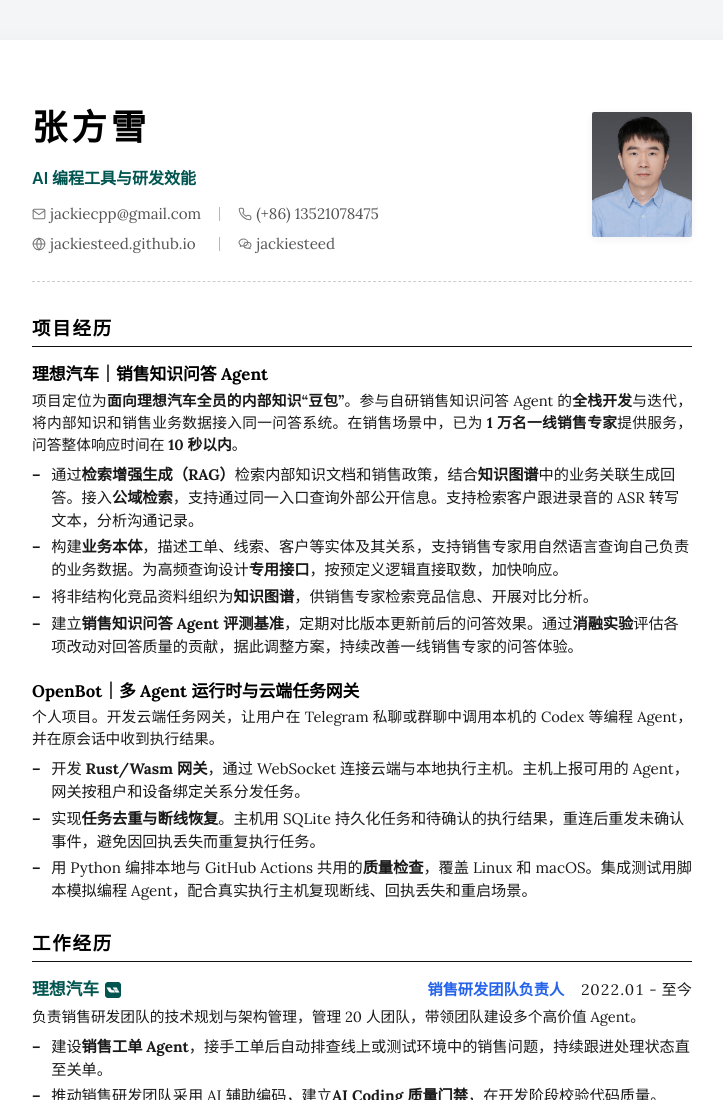
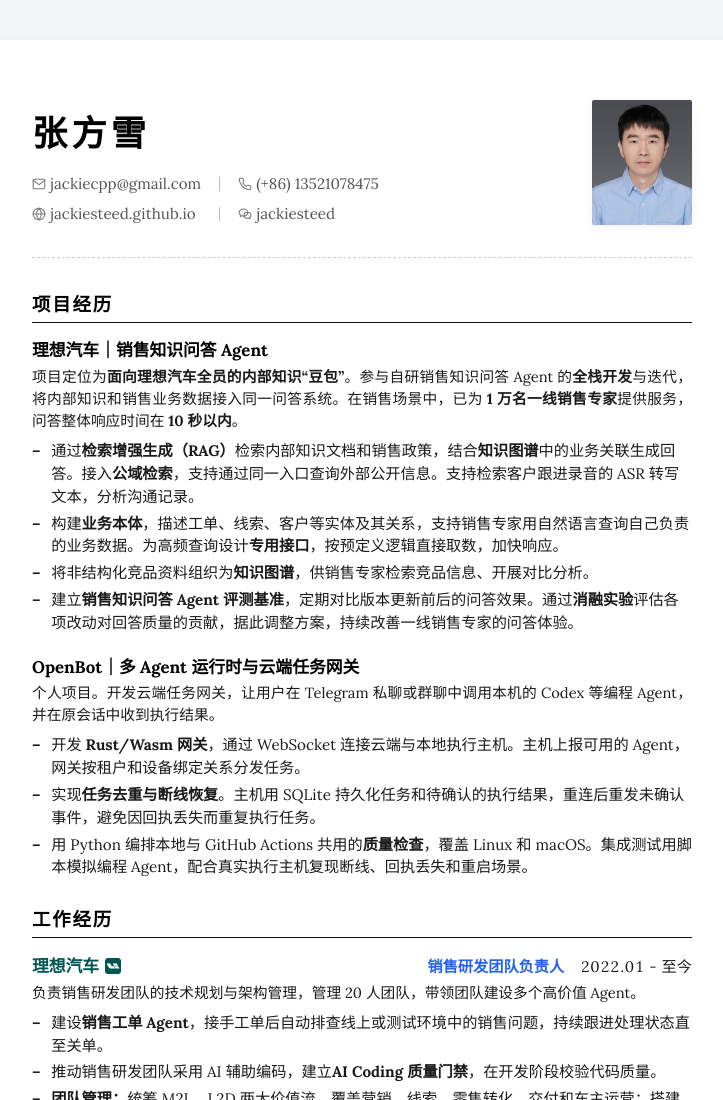
Before and after one commit to jackiesteed/jackiesteed.github.io, a plain HTML site: page index.html in a window 1280 px wide. Shown: the top 1100 px of the page, without its empty margins (278-1001 px from the left). Drawn offline with Linux system fonts and the light colour scheme.

Commit message:
删除中文简历姓名下方的方向描述

```diff
--- a/index.html
+++ b/index.html
@@ -536,7 +536,6 @@
     <header class="resume-header">
       <div class="header-text">
         <h1>张方雪</h1>
-        <p class="focus">AI 编程工具与研发效能</p>
         <div class="contact-info">
           <div class="contact-row">
             <!-- Email -->
```
